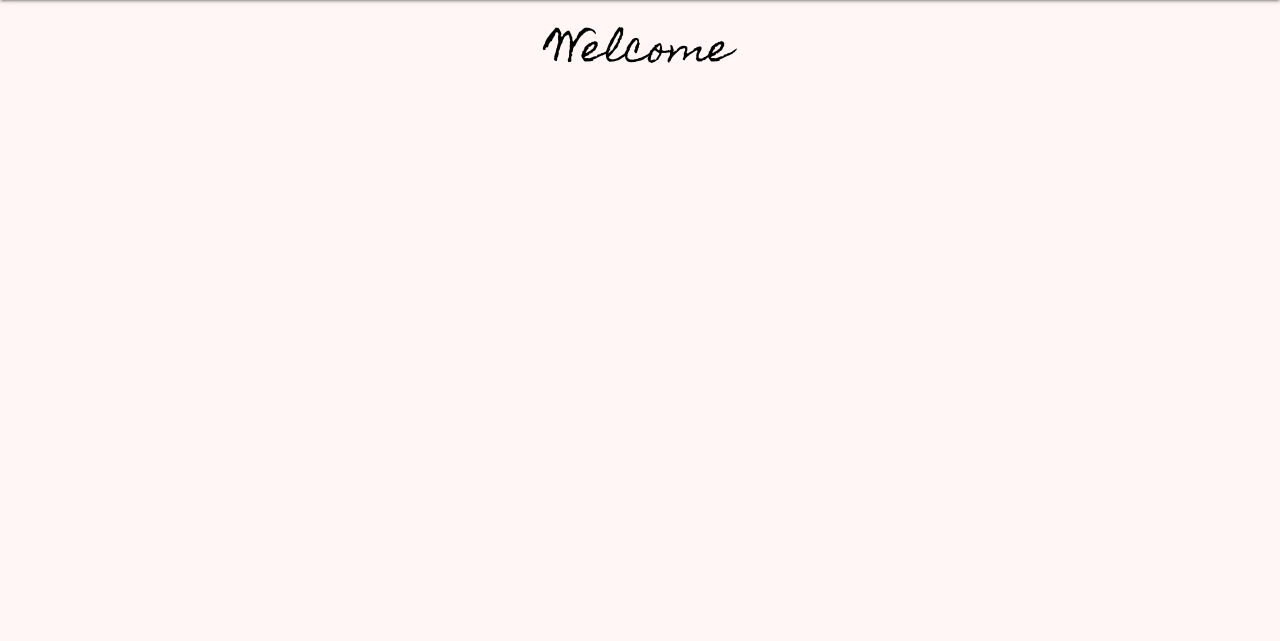
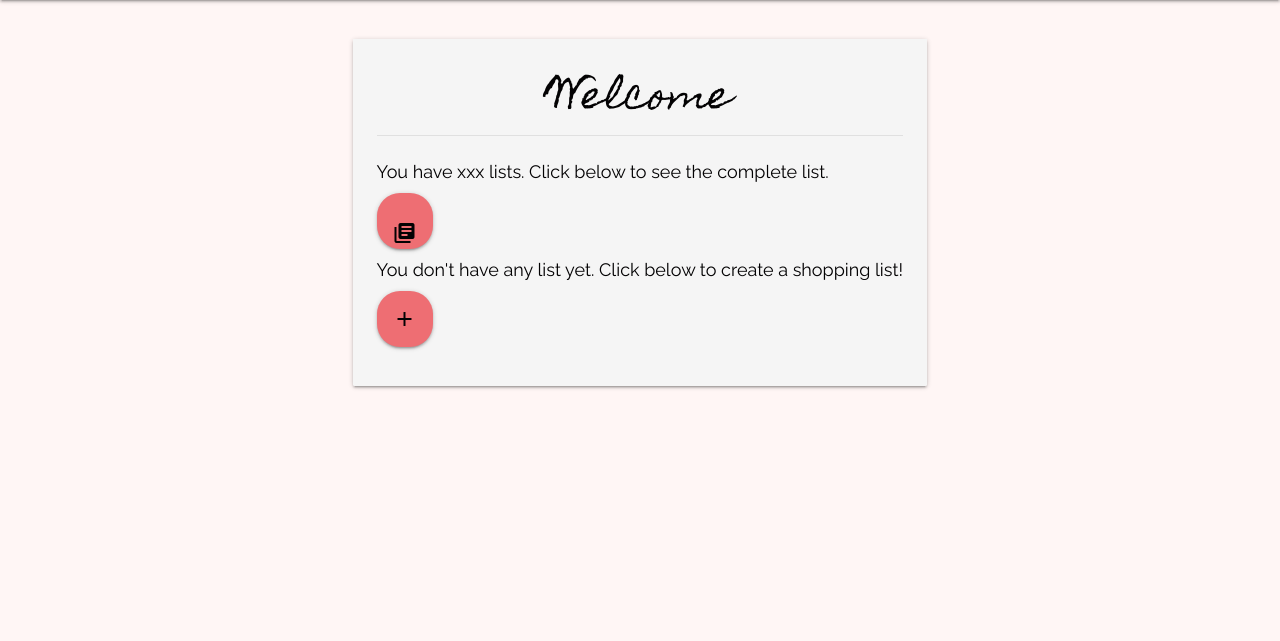
Before and after one commit to sbojorge/peachesncream, a Django app: page /home/ in a window 1280 px wide. Shown: the part 64-705 px from the top of the page. Run offline with Django 3.2, Linux system fonts and the light colour scheme.

Commit message:
Update home template

```diff
--- a/grocery_list/templates/grocery_list/index.html
+++ b/grocery_list/templates/grocery_list/index.html
@@ -6,7 +6,7 @@
 
 <div class="container row">
     <div class="col s10 m8 push-s1 push-m2">
-        <h1 class="center-align">My grocery shopping lists</h1>
+        <h1 class="center-align">My shopping lists</h1>
 
             {% for grocery in grocerys %}
             <div class="divider"></div>
--- a/home/templates/home/home_page.html
+++ b/home/templates/home/home_page.html
@@ -6,9 +6,34 @@
 
 {% block content %}
 
-<div id="container">
-  <h1>Welcome {{ user.username }}</h1>
+<div class="container row">
+  <div class="col s10 m8 push-s1 push-m2">
+    <div class="card">
+      <div class="card-content grey lighten-4">
+        <h1 class="center-align">Welcome {{ user.username }}</h1>
 
+        <div class="divider"></div>
+        <div class="section">
+          <p>
+            You have xxx lists. Click below to see
+            the complete list.
+          </p>
+          <a
+            href="{% url 'index' %}"
+            class="btn-floating btn-large waves-effect"
+            ><i class="small material-icons">library_books</i></a
+          >
+
+          <p>You don't have any list yet. Click below to create a shopping list!</p>
+          <a
+            href="{% url 'add_list' %}"
+            class="btn-floating btn-large waves-effect"
+            ><i class="material-icons">add</i></a
+          >
+        </div>
+      </div>
+    </div>
+  </div>
 </div>
 
 {% endblock %}
```
Also changed, not shown: grocery_list/migrations/0009_grocery_lists.py (added), grocery_list/migrations/0010_remove_grocery_lists.py (added).
